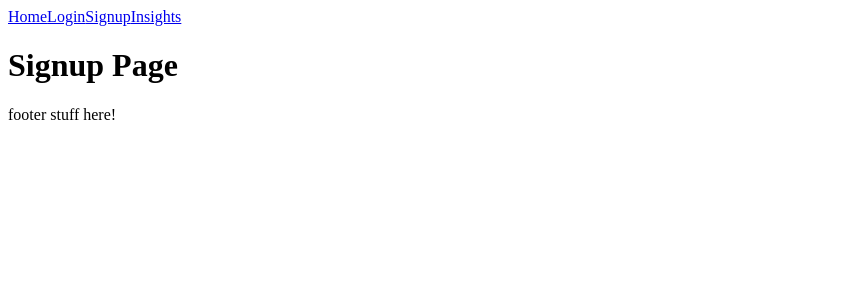
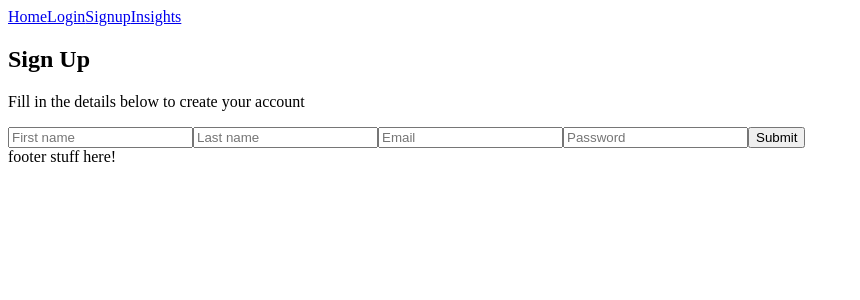
Before and after one commit to oslabs-beta/ASTRO, a React app: page /signup in a window 1280 px wide. Shown: the top 300 px of the page, without its empty margins (0-860 px from the left). Built offline with nearby package versions, Linux system fonts and the light colour scheme.

Commit message:
Added features to login/signup, implemented react-hook-form, set up some redux toolkit boilerplate

```diff
--- a/package.json
+++ b/package.json
@@ -63,6 +63,7 @@
     "pg": "^8.7.3",
     "react": "^17.0.2",
     "react-dom": "^17.0.2",
+    "react-hook-form": "^7.27.1",
     "react-redux": "^7.2.6",
     "react-router-dom": "^6.2.2",
     "sass": "^1.49.9",
--- a/src/App.jsx
+++ b/src/App.jsx
@@ -4,10 +4,13 @@ import Login from './pages/Login.jsx';
 import Signup from './pages/Signup.jsx';
 import PageNotFound from './pages/PageNotFound.jsx';
 import Insights from './pages/Insights.jsx';
-
+import { useSelector } from 'react-redux';
 import { BrowserRouter as Router, Routes, Route, Link} from 'react-router-dom';
 
 function App() {
+    //We can read data from the store with useSelector
+    // const user = useSelector()
+
     return (
         <>
         <Router>
--- /dev/null
+++ b/src/features/slices/userSlice.js
@@ -0,0 +1,17 @@
+import { createSlice } from '@reduxjs/toolkit';
+
+
+export const userSlice = createSlice({
+    name: 'user',
+    initialState: {
+        email: ''
+    },
+    reducers: {
+
+    }
+});
+
+//createSlice already makes an action creator for each of the difference methods inside our reducers//
+export const {} = userSlice.actions;
+//exporting your reducer//
+export default userSlice.reducer;
--- /dev/null
+++ b/src/features/store.js
@@ -0,0 +1,11 @@
+import { configureStore } from '@reduxjs/toolkit';
+//import all the reducers here
+import userReducer from './slices/userSlice'
+
+export const store = configureStore({
+    reducer: {
+        //store all slices here in key/val format
+        //each key/val is saying we want to have a state.key = userReducer func that decides how to update state when action is dispatched
+        user: userReducer
+    }
+});
--- a/src/index.js
+++ b/src/index.js
@@ -1,5 +1,15 @@
 import React from 'react';
-import { render } from 'react-dom'
-import App from './App.jsx'
+import { render } from 'react-dom';
+import App from './App.jsx';
+import { Provider } from 'react-redux';
+import { store } from './features/store'
 
-render(<React.StrictMode><App/></React.StrictMode>, document.getElementById('root'));
+render(
+//Provider passes down the redux store to our App//
+<Provider store={store}>
+    <React.StrictMode>
+        <App/>
+    </React.StrictMode>
+</Provider>
+,document.getElementById('root')
+);
--- a/src/pages/Login.jsx
+++ b/src/pages/Login.jsx
@@ -1,10 +1,54 @@
 import React from 'react';
+import { useForm } from 'react-hook-form';
 
 function Login() {
+
+    const { register, handleSubmit, formState: { errors} } = useForm();
+
+    // const handleSubmit = () => {
+    //     //does something with submit
+    // }
+
     return (
-        <div>
-            <h1>Login page</h1>
-        </div>
+        <section>
+        <h1>Login</h1>
+        <p>Fill in the details below to login</p>
+        <form
+        action=""
+        onSubmit={handleSubmit((data) => {
+            console.log(data)
+        })}>
+
+            <input
+            type="email"
+            {...register("email", { required: 'Required field' })}
+            id="email"
+            placeholder='Email'
+            />
+            <small>{errors.email?.message}</small>
+
+            <input
+            type="password"
+            {...register("password",
+            { required: 'Required field',
+            minLength: {
+                value: 8,
+                message: 'Minimum length of 8 characters required'
+                }
+            })}
+            id="password"
+            placeholder='Password'
+            />
+           <small>{errors.password?.message}</small>
+
+            <button
+            type='Submit'
+            name="button"
+            id="button"
+            >Submit</button>
+
+        </form>
+    </section>
     )
 };
 
--- a/src/pages/Signup.jsx
+++ b/src/pages/Signup.jsx
@@ -1,10 +1,72 @@
 import React from 'react';
+import { useForm } from 'react-hook-form';
+
 
 function Signup(){
+
+    // const handleSubmit = () => {
+    //     //does something with submit
+    // }
+
+    //register is a callback function that will return some of the props and inject into your inputs
+    const { register, handleSubmit, formState: { errors } } = useForm();
+
     return (
-        <div>
-            <h1>Signup Page</h1>
-        </div>
+        <section>
+            <h1>Sign Up</h1>
+            <p>Fill in the details below to create your account</p>
+            <form
+            action=""
+            onSubmit={handleSubmit((data) => {
+                console.log(data)
+            })}>
+
+                <input
+                type="text"
+                {...register("firstName", { required: 'Required field' })}
+                id="firstName"
+                placeholder='First name'
+                />
+                <small>{errors.firstName?.message}</small>
+
+                <input
+                type="text"
+                {...register("lastName", { required: 'Required field' })}
+                id="lastName"
+                placeholder='Last name'
+                />
+                <small>{errors.lastName?.message}</small>
+
+                <input
+                type="email"
+                {...register("email", { required: 'Required field' })}
+                id="email"
+                placeholder='Email'
+                />
+                <small>{errors.email?.message}</small>
+
+                <input
+                type="password"
+                {...register("password",
+                { required: 'Required field',
+                minLength: {
+                    value: 8,
+                    message: 'Minimum length of 8 characters required'
+                    }
+                })}
+                id="password"
+                placeholder='Password'
+                />
+               <small>{errors.password?.message}</small>
+
+                <button
+                type='Submit'
+                name="button"
+                id="button"
+                >Submit</button>
+
+            </form>
+        </section>
     )
 };
 
```
Also changed, not shown: 1 other file (tests, documents, lock files or other folders).
